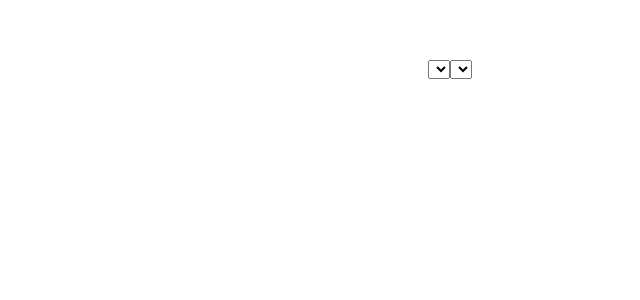
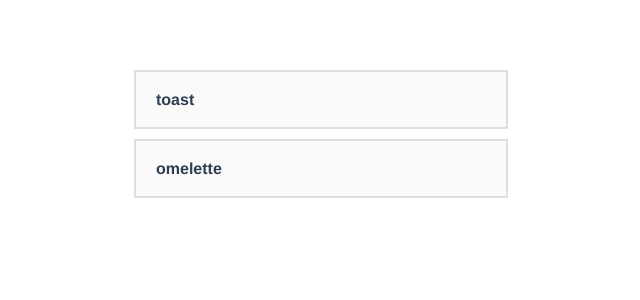
Before and after one commit to Bazzana/shopping-list, a Vue app in the folder shopping-list/: page / in a window 1280 px wide. Shown: the top 300 px of the page, without its empty margins (190-830 px from the left). Built offline with nearby package versions, Linux system fonts and the light colour scheme.

Commit message:
Fix class name

```diff
--- a/shopping-list/src/components/MealSelect.vue
+++ b/shopping-list/src/components/MealSelect.vue
@@ -1,7 +1,12 @@
 <template>
   <div class="meal-list">
     <form>
-      <select v-for="meal in meals" :key="meal.name">{{meal.mealName}}</select>
+      <div
+        class="meal-list__selector"
+        @click="this.active.push(meal)"
+        v-for="meal in meals"
+        :key="meal"
+      >{{meal.mealName}}</div>
     </form>
   </div>
 </template>
@@ -23,8 +28,9 @@ export type Ingredient = {
 };
 
 @Component
-export default class HelloWorld extends Vue {
+export default class MealSelect extends Vue {
   @Prop(Array) meals!: Meallist;
+  @Prop(Array) active!: Meallist;
 
   getMeals(): void {
     axios
@@ -37,6 +43,12 @@ export default class HelloWorld extends Vue {
         console.log(error);
       });
   }
+
+  setActive(Meal): Meallist {
+    this.active.push(Meal);
+    return this.active;
+  }
+
   mounted() {
     this.getMeals();
   }
@@ -49,5 +61,17 @@ export default class HelloWorld extends Vue {
   width: 50%;
   height: 100%;
   display: inline-block;
+
+  &__selector {
+    text-align: left;
+    font-weight: bold;
+    background: #fafafa;
+    height: 55px;
+    line-height: 55px;
+    padding-left: 20px;
+    border: 2px solid #dedede;
+    margin: 10px 0;
+    max-width: 350px;
+  }
 }
 </style>
```
